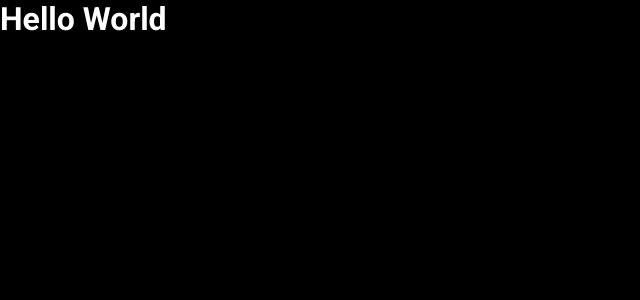
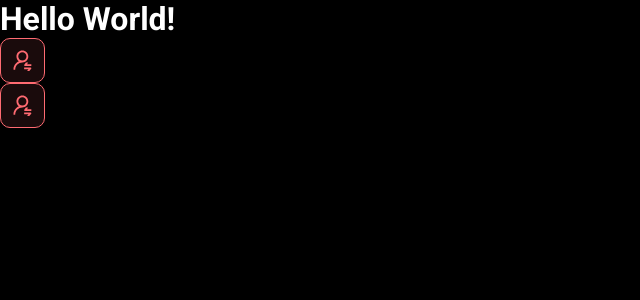
Before and after one commit to gil-son/dsmesta, a React (Vite) app in the folder frontend/: page / in a window 1280 px wide. Shown: the top 300 px of the page, without its empty margins (0-640 px from the left). Built offline with nearby package versions, Linux system fonts and the light colour scheme.

Commit message:
First component

```diff
--- a/frontend/src/App.tsx
+++ b/frontend/src/App.tsx
@@ -1,8 +1,13 @@
+import NotificationButton from "./components/NotificationButton"
 
 
 function App() {
   return(
-    <h1>Hello World</h1>
+    <>
+      <h1>Hello World!</h1>
+      <NotificationButton/>
+      <NotificationButton/>
+    </>
   )
 }
 
--- /dev/null
+++ b/frontend/src/components/NotificationButton/index.tsx
@@ -0,0 +1,11 @@
+import icon from "./../../assets/img/notification-icon.svg"
+import './style.css'
+function NotificationButton() {
+    return (
+        <div className="dsmeta-red-btn">
+            <img src={icon} alt="Notificar" />
+        </div>
+    )
+}
+
+export default NotificationButton
--- /dev/null
+++ b/frontend/src/components/NotificationButton/style.css
@@ -0,0 +1,15 @@
+.dsmeta-red-btn {
+    height: 45px;
+    width: 45px;
+    background: rgba(255, 107, 114, 0.1);
+    border: 1px solid #ff6b72;
+    border-radius: 10px;
+    display: flex;
+    align-items: center;
+    justify-content: center;
+    cursor: pointer;
+  }
+
+  .dsmeta-red-btn img {
+      width: 19px;
+  }
```
Also changed, not shown: frontend/src/assets/img/notification-icon.svg (added).
